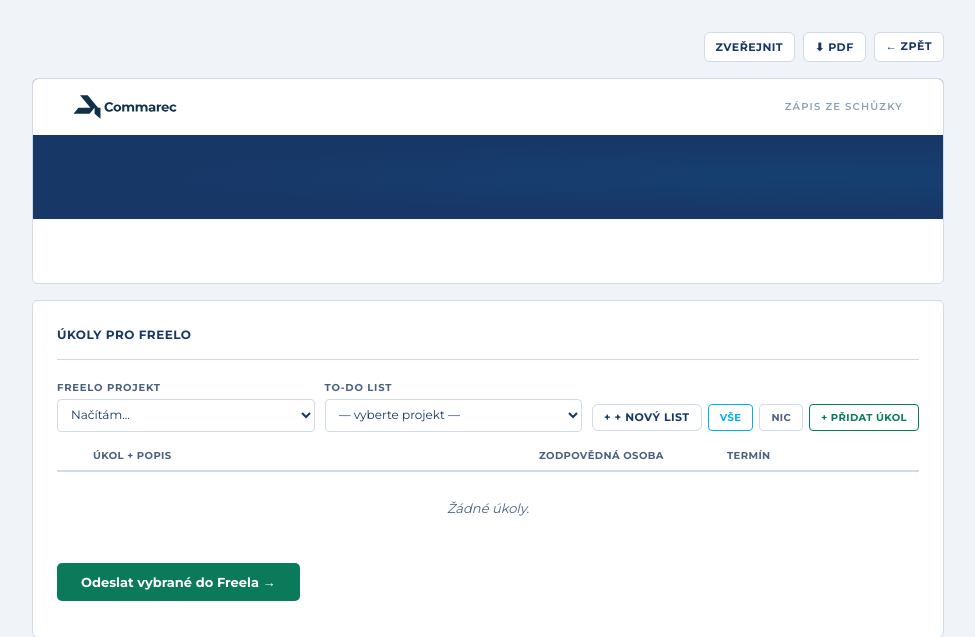
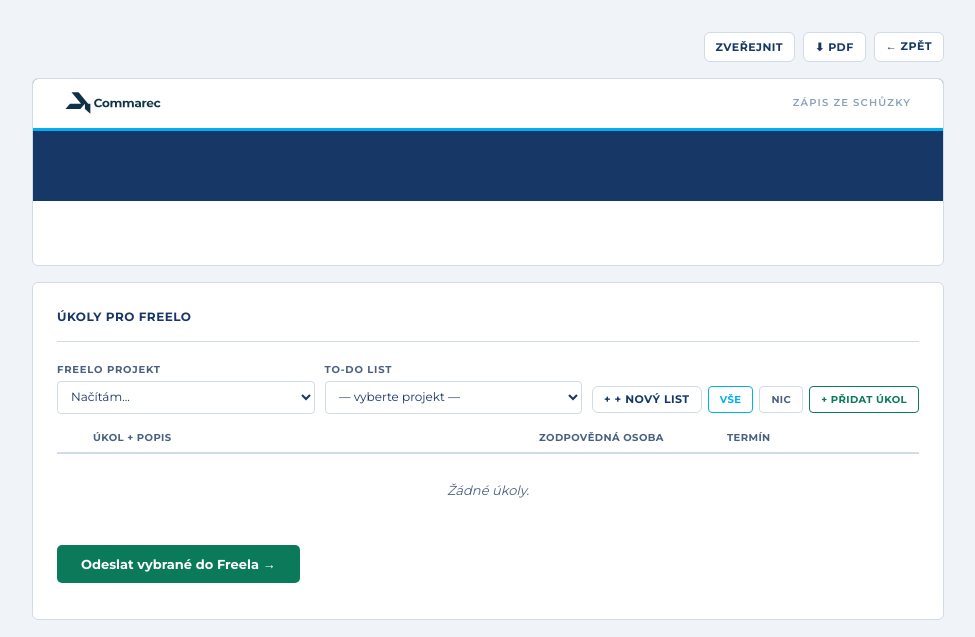
Before and after one commit to CommarecMK/apollopro_v01, a Flask app: template templates/detail.html in a window 1280 px wide. Shown: the top 637 px of the page, without its empty margins (152-1127 px from the left). Run offline with Flask 3, Linux system fonts and the light colour scheme; the template is opened without the code that fills it, so the values that code supplies are empty; parts of the project's set-up code (start-up, migrations or seed data) failed here and were passed over.

Commit message:
Add files via upload

```diff
--- a/templates/detail.html
+++ b/templates/detail.html
@@ -210,20 +196,19 @@
   .interni-instrukce { display: none !important; }
 }
 /* === HEADER — Figma vzor === */
-.zapis-meta{background:#173767;padding:0;display:flex;flex-direction:column;position:relative;overflow:hidden;}
+.zapis-meta{background:#173767;padding:0;display:flex;flex-direction:column;}
 /* Bílý pruh s logy — přes celou šířku */
-.meta-logo-bar{background:white;padding:0 2.5rem;height:56px;display:flex;align-items:center;justify-content:space-between;flex-shrink:0;border-bottom:none;}
-.meta-logo-dark{height:24px;width:auto;display:block;flex-shrink:0;}
-.meta-logos-left{display:flex;align-items:center;gap:16px;}
-.meta-plus{color:#c0cad8;font-size:20px;font-weight:300;line-height:1;flex-shrink:0;}
-.meta-klient-logo-img{height:26px;max-width:140px;width:auto;object-fit:contain;display:block;}
+.meta-logo-bar{background:white;padding:0 2rem;height:52px;display:flex;align-items:center;justify-content:space-between;border-bottom:3px solid #00AFF0;}
+.meta-logo-dark{height:22px;width:auto;display:block;flex-shrink:0;}
+.meta-logos-left{display:flex;align-items:center;gap:14px;}
+.meta-plus{color:#c0cad8;font-size:18px;font-weight:300;line-height:1;flex-shrink:0;}
+.meta-klient-logo-img{height:24px;max-width:120px;width:auto;object-fit:contain;display:block;}
 .meta-klient-name{font-family:"Montserrat",sans-serif;font-size:13px;font-weight:700;color:#173767;letter-spacing:0.02em;white-space:nowrap;}
 .meta-bar-right{font-family:"Montserrat",sans-serif;font-size:10px;font-weight:600;color:#8aa0b8;letter-spacing:0.12em;text-transform:uppercase;white-space:nowrap;}
-/* Tmavý hero blok s nadpisem */
-.meta-hero{padding:2rem 2.5rem 2.5rem;position:relative;flex:1;}
-.meta-hero::after{content:"";position:absolute;inset:0;background:radial-gradient(ellipse at 85% 50%,rgba(0,175,240,0.08) 0%,transparent 60%);pointer-events:none;}
-.zapis-meta-title{font-family:"Montserrat",sans-serif;font-weight:800;font-size:28px;color:white;letter-spacing:0.01em;line-height:1.2;margin-bottom:12px;position:relative;z-index:1;}
-.zapis-meta-subtitle{font-family:"Montserrat",sans-serif;font-size:12px;font-weight:700;color:#00AFF0;text-transform:uppercase;letter-spacing:0.15em;position:relative;z-index:1;}
+/* Hero blok — čistý navy */
+.meta-hero{padding:1.75rem 2rem 2rem;background:#173767;}
+.zapis-meta-title{font-family:"Montserrat",sans-serif;font-weight:900;font-size:26px;color:white;letter-spacing:0.01em;line-height:1.2;margin-bottom:10px;}
+.zapis-meta-subtitle{font-family:"Montserrat",sans-serif;font-size:11px;font-weight:700;color:#00AFF0;text-transform:uppercase;letter-spacing:0.15em;}
 .zapis-card{background:var(--surface);border:1px solid var(--border);border-radius:var(--radius);overflow:hidden;} .meta-row{font-size:11px;color:rgba(255,255,255,0.5);font-weight:500;line-height:2.2;} .meta-row strong{color:white;} .meta-badge{display:inline-block;font-size:10px;font-weight:700;padding:3px 10px;border-radius:3px;letter-spacing:0.06em;text-transform:uppercase;background:rgba(0,175,240,0.2);color:#00AFF0;border:1px solid rgba(0,175,240,0.3);margin-top:6px;} /* HEADER INFO */ .zapis-header-block{background:#f7f9fb;border-bottom:2px solid var(--border);padding:0;display:grid;grid-template-columns:repeat(4,1fr);} .hb-item{padding:14px 20px;border-right:1px solid var(--border);} .hb-item:last-child{border-right:none;} .hb-lbl{font-size:9px;font-weight:700;color:#8aa0b8;text-transform:uppercase;letter-spacing:0.12em;display:block;margin-bottom:3px;} .hb-val{font-size:13px;font-weight:700;color:#173767;display:flex;align-items:center;gap:6px;} /* BODY */ .zapis-body{padding:2rem;} /* SECTIONS */ .zapis-section{margin-bottom:3rem;padding-top:4px;} .section-header{display:flex;align-items:center;justify-content:space-between;padding-bottom:10px;border-bottom:3px solid #00AFF0;margin-bottom:20px;margin-top:8px;} .section-title{
   font-family:'Montserrat',sans-serif;
   font-size:18px;
--- a/templates/verejny.html
+++ b/templates/verejny.html
@@ -81,7 +81,7 @@
 .zapis-card { background: white; border: 1px solid var(--border); border-radius: 6px; overflow: hidden; margin-bottom: 2rem; }
 
 /* Meta hero — identické s detail.html */
-.zapis-meta { background: var(--navy-dark); }
+.zapis-meta { background: #173767; }
 .meta-logo-bar { display: flex; align-items: center; gap: 14px; padding: 14px 24px; background: white; border-bottom: 1px solid var(--border); }
 .meta-logo { height: 22px; }
 .meta-plus { font-size: 14px; color: var(--border); font-weight: 300; }
```
Also changed, not shown: other parts of templates/detail.html (+10 -24 lines).
